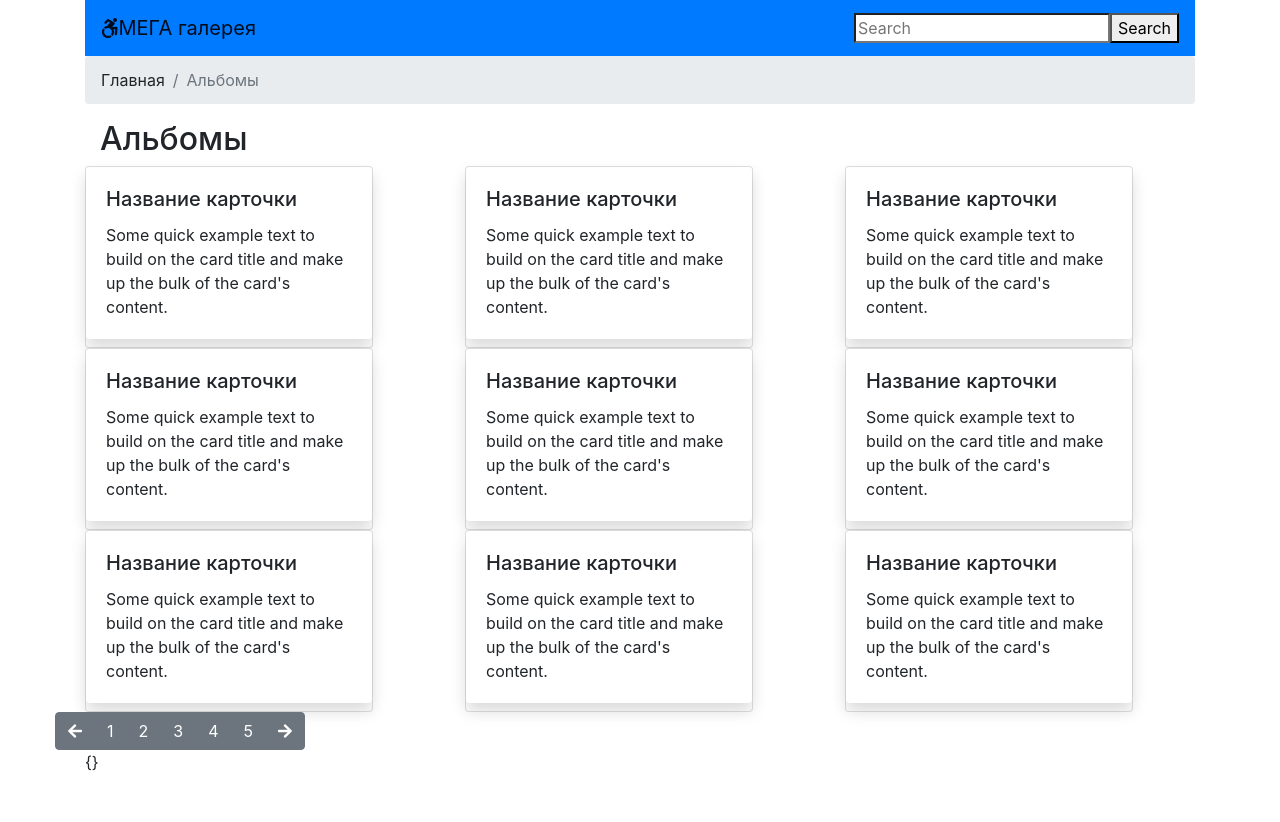
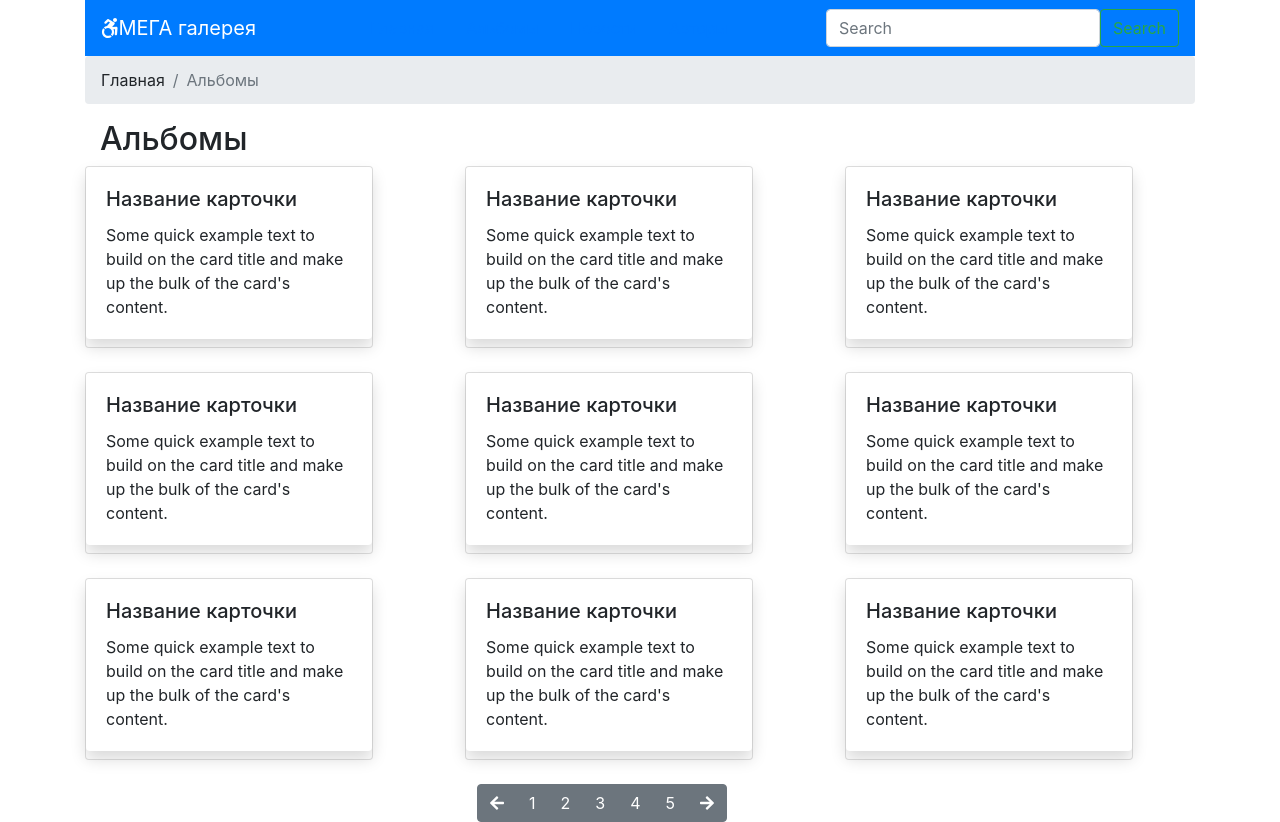
Before and after one commit to trollface2323/preorder, a Vue app: page / in a window 1280 px wide. Before the commit the page ends 800 px from the top, so only its background shows below. Built offline with nearby package versions, Linux system fonts and the light colour scheme; no server answers.

Commit message:
до правок Лехи

```diff
--- a/src/App.vue
+++ b/src/App.vue
@@ -1,6 +1,6 @@
 <template>
   <div class="container">
-      <nav class="navbar navbar-light bg-primary">
+      <nav class="navbar navbar-dark bg-primary">
          <a class="navbar-brand"><i class="fab fa-accessible-icon"></i>МЕГА галерея</a>
                 <ul class="nav justify-content-end">
                     <li class="nav-item">
@@ -16,9 +16,9 @@
                     </li>
                 </ul>
 
-          <form>
-              <input type="search" placeholder="Search" >
-              <button type="submit">Search</button>
+          <form class="form-inline">
+              <input class="form-control mr-auto" type="search" placeholder="Search" aria-label="Search">
+              <button type="button" class="btn btn-outline-success">Search</button>
           </form>
       </nav>
       <nav aria-label="breadcrumb">
@@ -32,12 +32,10 @@
           <h2>Альбомы</h2>
       </div>
 
-      <div class="w-100"></div>
-
 <!--      Первый ряд-->
       <div class="row">
           <div class="col-4">
-              <div class="card" style="width: 18rem;">
+              <div class="card mb-4" style="width: 18rem;">
 <!--                  <img src="..." class="card-img-top" alt="...">-->
                   <div class="card-body shadow mb-2 bg-white rounded">
                       <h5 class="card-title">Название карточки</h5>
@@ -46,7 +44,7 @@
               </div>
           </div>
           <div class="col-4">
-              <div class="card" style="width: 18rem;">
+              <div class="card mb-4" style="width: 18rem;">
 <!--                                    <img src="..." class="card-img-top" alt="...">-->
                   <div class="card-body shadow mb-2 bg-white rounded">
                       <h5 class="card-title">Название карточки</h5>
@@ -55,7 +53,7 @@
               </div>
           </div>
           <div class="col-4">
-              <div class="card" style="width: 18rem;">
+              <div class="card mb-4" style="width: 18rem;">
 <!--                                    <img src="..." class="card-img-top" alt="...">-->
                   <div class="card-body shadow mb-2 bg-white rounded">
                       <h5 class="card-title">Название карточки</h5>
@@ -67,7 +65,7 @@
 <!--          Второй ряд-->
 
           <div class="col-4">
-              <div class="card" style="width: 18rem;">
+              <div class="card mb-4" style="width: 18rem;">
                   <!--                  <img src="..." class="card-img-top" alt="...">-->
                   <div class="card-body shadow mb-2 bg-white rounded">
                       <h5 class="card-title">Название карточки</h5>
@@ -76,7 +74,7 @@
               </div>
           </div>
           <div class="col-4">
-              <div class="card" style="width: 18rem;">
+              <div class="card mb-4" style="width: 18rem;">
                   <!--                                    <img src="..." class="card-img-top" alt="...">-->
                   <div class="card-body shadow mb-2 bg-white rounded">
                       <h5 class="card-title">Название карточки</h5>
@@ -85,7 +83,7 @@
               </div>
           </div>
           <div class="col-4">
-              <div class="card" style="width: 18rem;">
+              <div class="card mb-4" style="width: 18rem;">
                   <!--                                    <img src="..." class="card-img-top" alt="...">-->
                   <div class="card-body shadow mb-2 bg-white rounded">
                       <h5 class="card-title">Название карточки</h5>
@@ -97,7 +95,7 @@
 <!--          Третий ряд-->
 
           <div class="col-4">
-              <div class="card" style="width: 18rem;">
+              <div class="card mb-4" style="width: 18rem;">
                   <!--                  <img src="..." class="card-img-top" alt="...">-->
                   <div class="card-body shadow mb-2 bg-white rounded">
                       <h5 class="card-title">Название карточки</h5>
@@ -106,7 +104,7 @@
               </div>
           </div>
           <div class="col-4">
-              <div class="card" style="width: 18rem;">
+              <div class="card mb-4" style="width: 18rem;">
                   <!--                                    <img src="..." class="card-img-top" alt="...">-->
                   <div class="card-body shadow mb-2 bg-white rounded">
                       <h5 class="card-title">Название карточки</h5>
@@ -115,7 +113,7 @@
               </div>
           </div>
           <div class="col-4">
-              <div class="card" style="width: 18rem;">
+              <div class="card mb-4" style="width: 18rem;">
 <!--                                                      <img src="" class="card-img-top" alt="...">-->
                   <div class="card-body shadow mb-2 bg-white rounded">
                       <h5 class="card-title">Название карточки</h5>
@@ -123,10 +121,13 @@
                   </div>
               </div>
           </div>
+      </div>
+
     <div class="row justify-content-center">
-      <div class="col-auto">
-          <div class="btn-toolbar row justify-content-center" role="toolbar" aria-label="Toolbar with button groups">
-              <div class="btn-group mr-2" role="group" aria-label="First group">
+      <div class="col-4 ml-4 ">
+          <div class="btn-toolbar" role="toolbar" aria-label="Toolbar with button groups">
+
+                      <div class="btn-group" role="group" aria-label="First group">
                           <button type="button" class="btn btn-secondary"><i class="fas fa-arrow-left"></i></button>
                           <button type="button" class="btn btn-secondary">1</button>
                           <button type="button" class="btn btn-secondary">2</button>
@@ -135,12 +136,12 @@
                           <button type="button" class="btn btn-secondary">5</button>
                           <button type="button" class="btn btn-secondary"><i class="fas fa-arrow-right"></i></button>
                       </div>
+
           </div>
       </div>
     </div>
 </div>
- {{ array }}
-  </div>
+<!--        {{ array }}-->
 </template>
 
 <script>
@@ -163,4 +164,5 @@ export default {
 </script>
 
 <style>
+
 </style>
--- a/src/main.js
+++ b/src/main.js
@@ -1,6 +1,7 @@
 import Vue from 'vue'
 import App from './App.vue'
 
+import 'normalize.css/normalize.css';
 import 'bootstrap';
 import 'bootstrap/dist/css/bootstrap.min.css';
 
```
Lines whose indentation alone changed are shown as unchanged.
